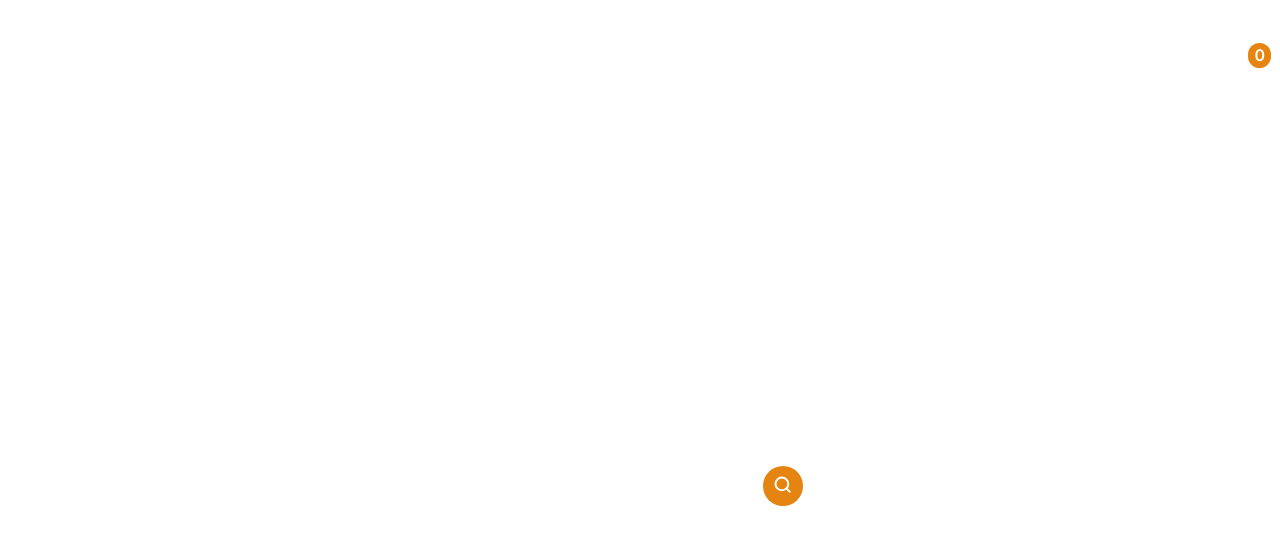
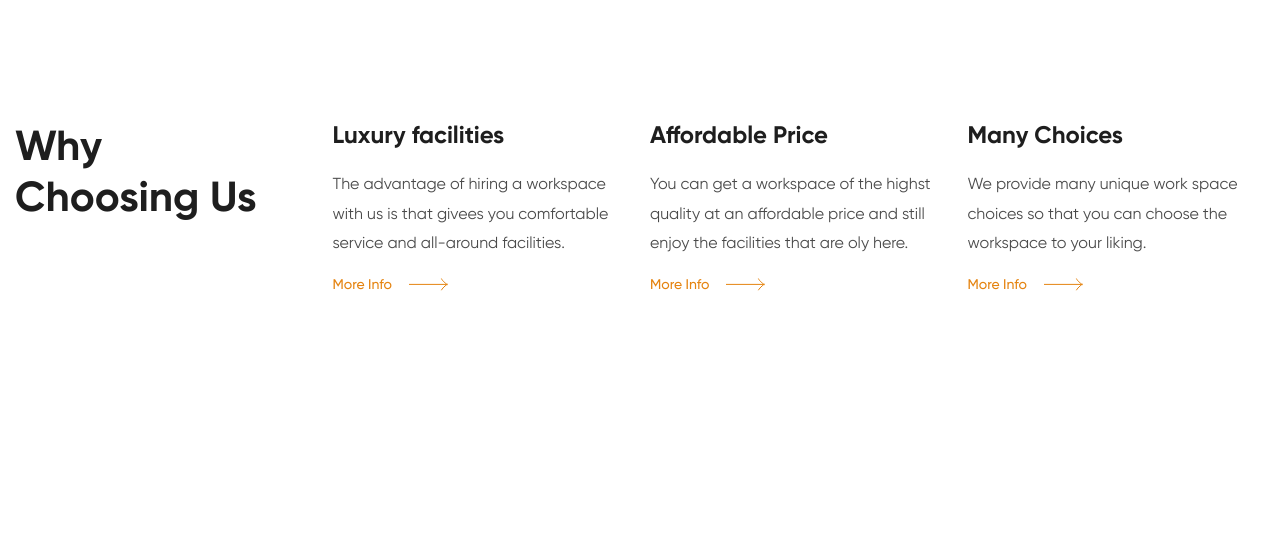
Before and after one commit to RausRD/Panto, a plain HTML site: page index.html in a window 1280 px wide. Drawn offline with Linux system fonts and the light colour scheme.

Commit message:
added benefits section

```diff
--- a/index.html
+++ b/index.html
@@ -7,7 +7,7 @@
 		<title>Panto</title>
 	</head>
 	<body>
-		<header class="header">
+		<header class="header none">
 			<div class="container">
 				<nav class="header__nav nav">
 					<a href="#!" class="nav__logo">Panto</a>
@@ -156,6 +156,37 @@
 				</div>
 			</div>
 		</header>
+		<section class="benefits">
+			<div class="container">
+				<div class="benefits__grid">
+					<h2 class="benefits__title">Why Choosing Us</h2>
+					<div class="benefit">
+						<h1 class="benefit__title">Luxury facilities</h1>
+						<p class="benefit__text">
+							The advantage of hiring a workspace with us is that givees you
+							comfortable service and all-around facilities.
+						</p>
+						<a href="#!" class="benefir__link">More Info</a>
+					</div>
+					<div class="benefit">
+						<h1 class="benefit__title">Affordable Price</h1>
+						<p class="benefit__text">
+							You can get a workspace of the highst quality at an affordable
+							price and still enjoy the facilities that are oly here.
+						</p>
+						<a href="#!" class="benefir__link">More Info</a>
+					</div>
+					<div class="benefit">
+						<h1 class="benefit__title">Many Choices</h1>
+						<p class="benefit__text">
+							We provide many unique work space choices so that you can choose
+							the workspace to your liking.
+						</p>
+						<a href="#!" class="benefir__link">More Info</a>
+					</div>
+				</div>
+			</div>
+		</section>
 		<script src="./js/main.js"></script>
 	</body>
 </html>
--- a/scss/base/_base.scss
+++ b/scss/base/_base.scss
@@ -4,6 +4,7 @@ html,
 body {
 	font-family: $font-main;
 	color: $text-color;
+	padding-bottom: 50vh;
 }
 .container {
 	max-width: 1310px;
--- /dev/null
+++ b/scss/blocks/_benefit.scss
@@ -0,0 +1,26 @@
+.benefit {
+}
+.benefit__title {
+	font-weight: 700;
+	font-size: 24px;
+	margin-bottom: 20px;
+}
+.benefit__text {
+	font-size: 16px;
+	line-height: 1.85;
+	margin-bottom: 14px;
+	opacity: 0.8;
+}
+.benefir__link {
+	display: inline-flex;
+	gap: 13px;
+	align-items: center;
+	color: $accent;
+	font-size: 14px;
+	font-weight: 500;
+	line-height: 1;
+	&::after {
+		content: url('./../img/arrow-right.svg');
+		height: 24px;
+	}
+}
--- /dev/null
+++ b/scss/blocks/_benefits.scss
@@ -0,0 +1,14 @@
+.benefits {
+	padding: 120px 0;
+}
+.benefits__grid {
+	display: grid;
+	grid-template-columns: repeat(4, 1fr);
+	gap: 20px;
+}
+
+.benefits__title {
+	font-size: 42px;
+	font-weight: 700;
+	max-width: 260px;
+}
--- a/scss/main.scss
+++ b/scss/main.scss
@@ -13,3 +13,5 @@
 @import './blocks/search-form';
 @import './blocks/info-dot';
 @import './blocks/info-hint';
+@import './blocks/benefits';
+@import './blocks/benefit';
```
Also changed, not shown: css/main.css.
